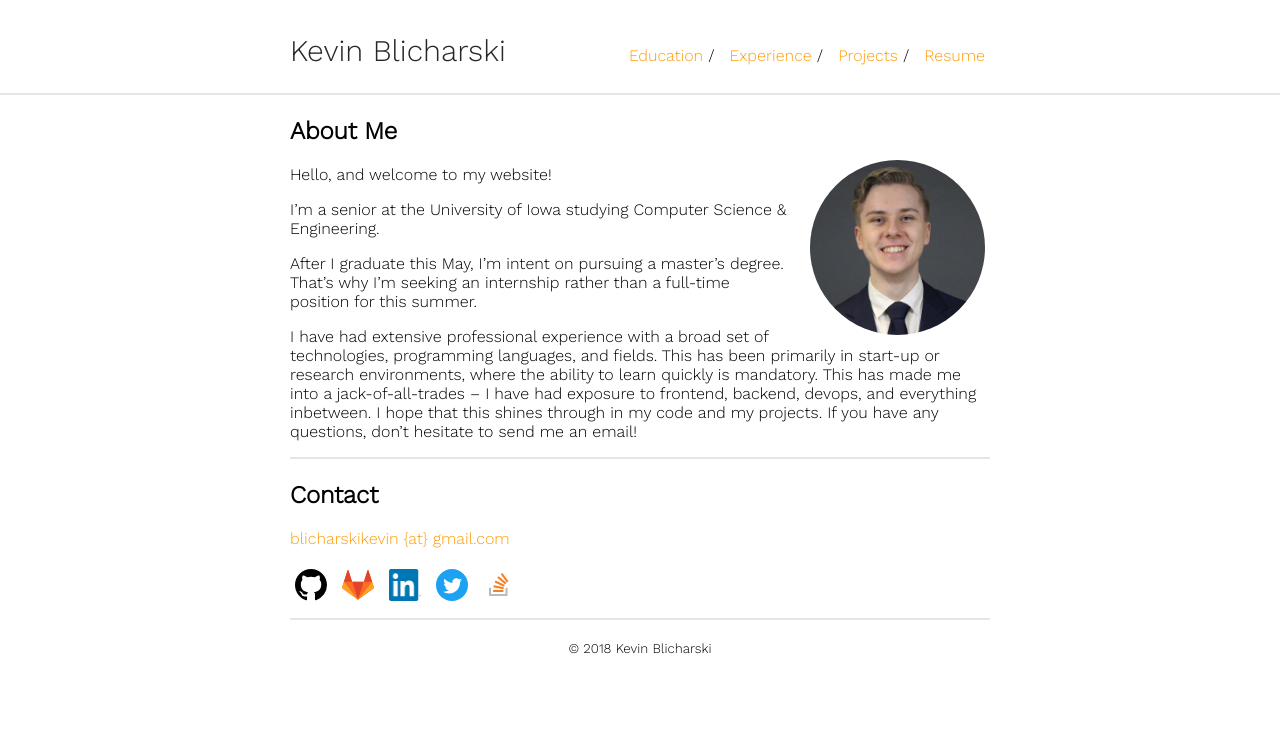
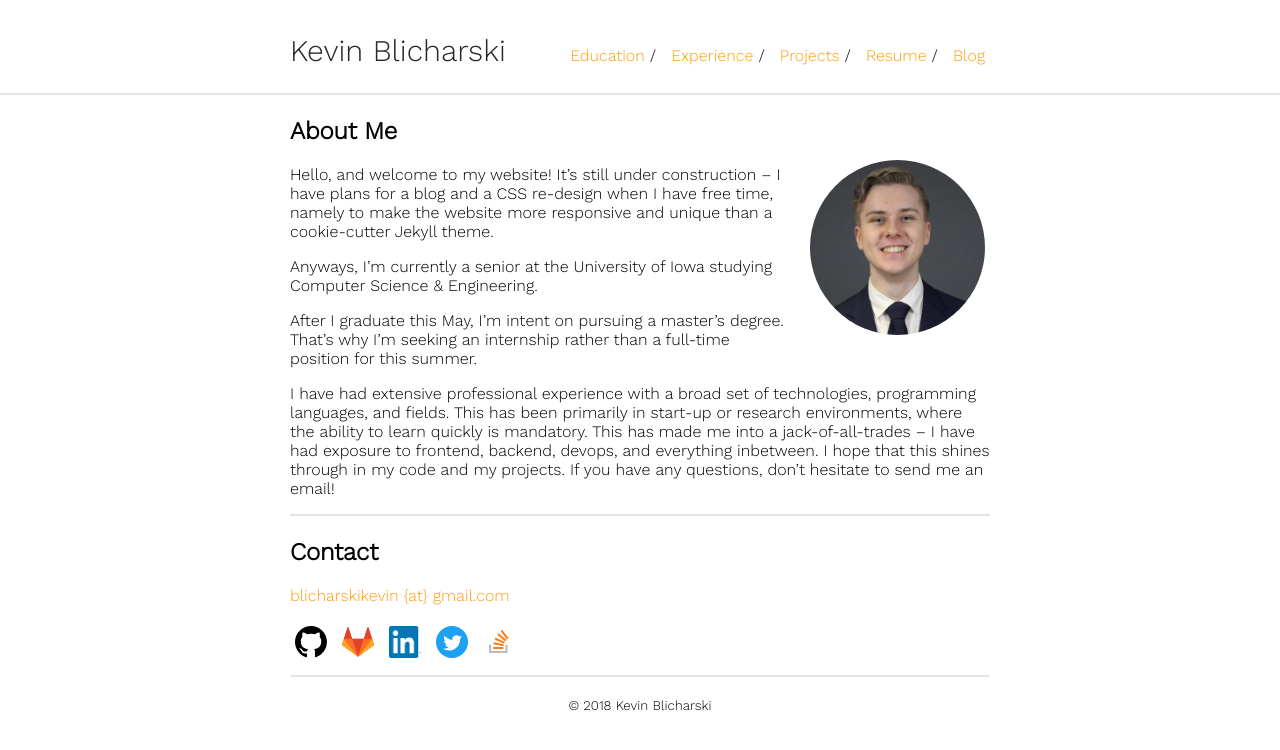
Before and after one commit to kblicharski/kblicharski.github.io, a Jekyll site: the page built from index.md, in a window 1280 px wide. Shown: the top 750 px of the page. Built offline with Jekyll 4.4.1, drawn with Linux system fonts in a browser that asks for light colours.

Commit message:
update about.md

```diff
--- a/_config.yml
+++ b/_config.yml
@@ -48,6 +48,8 @@ nav:
    link: "projects"
  - name: "Resume"
    link: "resume.pdf"
+ - name: "Blog"
+   link: "blog"
 
 defaults:
  - scope:
--- a/_includes/about.md
+++ b/_includes/about.md
@@ -1,9 +1,9 @@
 ## About Me
 <img class="profile-picture" src="{{ site.avatar_url }}">
 
-Hello, and welcome to my website!
+Hello, and welcome to my website! It's still under construction -- I have plans for a blog and a CSS re-design when I have free time, namely to make the website more responsive and unique than a cookie-cutter Jekyll theme.
 
-I'm a senior at the University of Iowa studying Computer Science & Engineering.
+Anyways, I'm currently a senior at the University of Iowa studying Computer Science & Engineering.
 
 After I graduate this May, I'm intent on pursuing a master's degree. That's why I'm seeking an internship rather than a full-time position for this summer.
 
```
Also changed, not shown: blog.md (added, +5 -0 lines).
